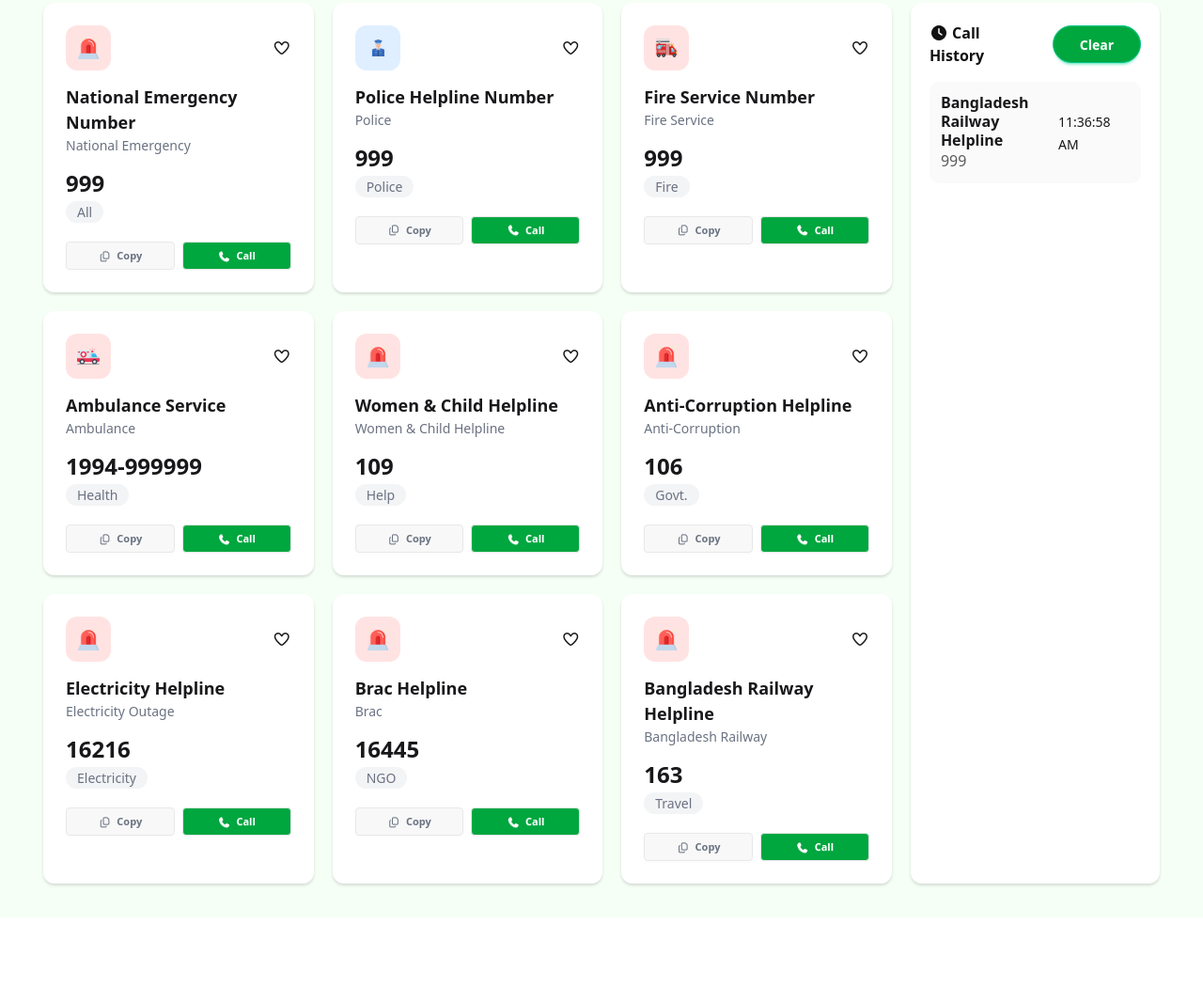
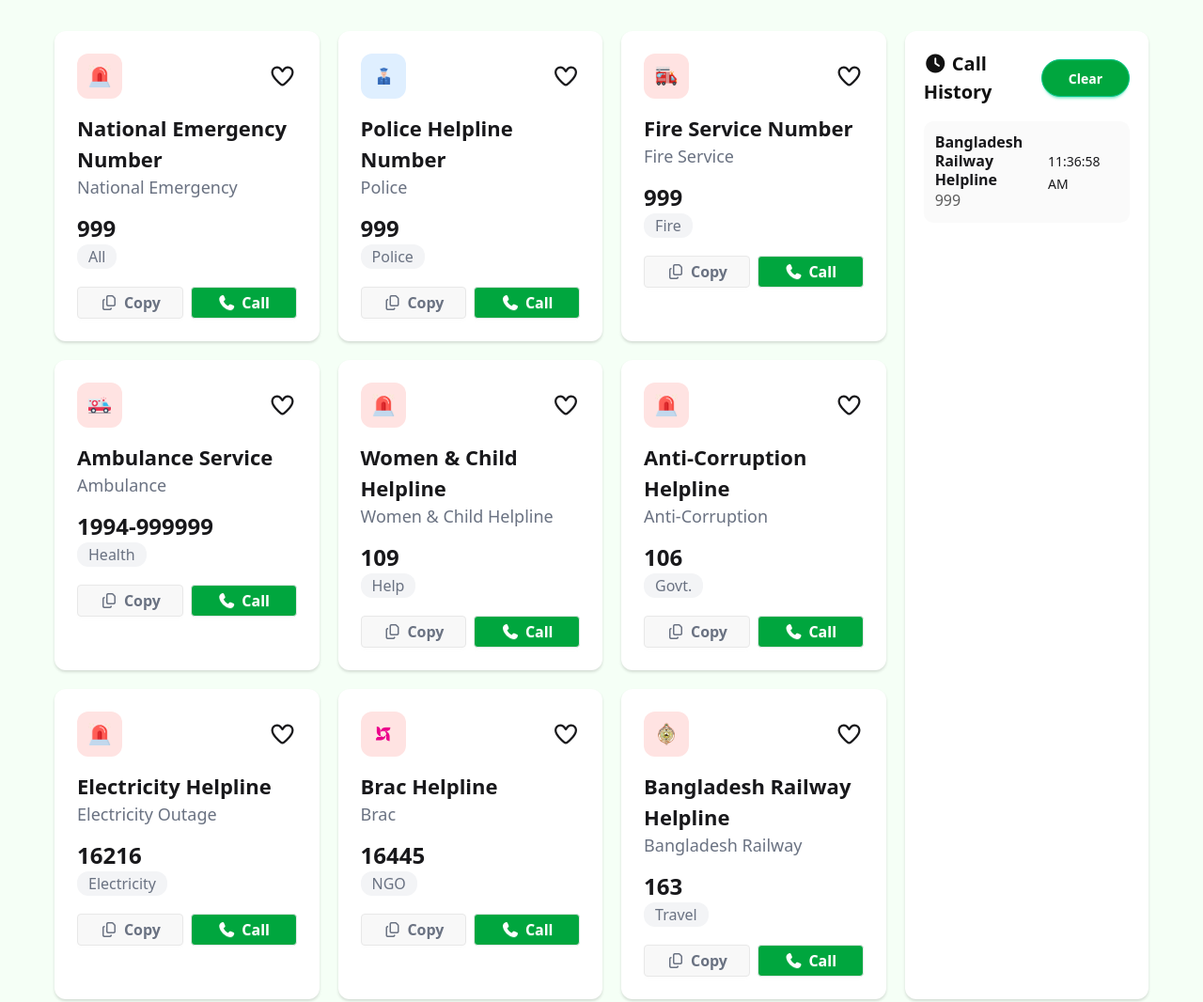
Before and after one commit to gulamrasul23/ph-5-assignment, a plain HTML site: page index.html in a window 1280 px wide. Shown: the part 343-1409 px from the top of the page at 94% size. Before the commit the page ends 1319 px from the top, so only its background shows below. Drawn offline with nearby package versions, Linux system fonts and the light colour scheme.

Commit message:
responsive

```diff
--- a/index.html
+++ b/index.html
@@ -10,7 +10,7 @@
 
 
 </head>
-<body class="max-w-[1440px] mx-auto bg-[#f5fff6]">
+<body class="mx-auto bg-[#f5fff6]">
 
 <!-- header --------------------------------------------- -->
 
@@ -21,14 +21,15 @@
         </div>
         <div class="flex flex-col-reverse md:flex-row md:items-center justify-between gap-2 md:gap-6">
             <div class="flex items-center justify-end md:justify-center gap-3 bg-[#e9ffeb] rounded-3xl px-4 py-2">
-                <p class=" text-black font-bold">0</p>
+                <p id="heart-count" class=" text-black font-bold">0</p>
                 <img class="max-w-[24px]" src="./assets/heart.png" alt="">
             </div>
             <div class="flex items-center justify-end md:justify-center gap-4 bg-[#e9ffeb] rounded-3xl px-4 py-2">
                 <p class=" text-black font-bold ">100</p>
                 <img class="max-w-[24px] " src="./assets/coin.png" alt="">
             </div>
-            <button class="btn btn-success bg-[#00A63E] rounded-3xl text-white px-7">0<span>Copy</span></button>
+            <!-- <button class="btn btn-success bg-[#00A63E] rounded-3xl text-white px-7">0<span>Copy</span></button> -->
+            <p class=" font-semibold text-[14px] py-[10px] bg-[#00A63E] rounded-3xl text-white px-7">0<span class="ml-1"> Copy</span></p>
         </div>
 
     </header>
@@ -39,34 +40,34 @@
         <div class="bg-gradient-to-r from-[#013223] via-[#006747] to-[#013223]   ">
            <div class="py-[21px] px-2">
                 <img class="max-w-[100px] mx-auto"  src="./assets/logo-dark.png" alt="">
-                <h1 class="text-white font-bold text-[32px] text-center">Emergency Service Directory</h1>
-                <p class="text-white text-base text-center">Government Emergency Services at Your Fingertip – A Project by  Government of the People’s Republic of Bangladesh</p>
+                <h1 class="text-white font-bold text-[32px] md:text-[40px] text-center">Emergency Service Directory</h1>
+                <p class="text-white text-base md:text-[20px] text-center">Government Emergency Services at Your Fingertip – A Project by  Government of the People’s Republic of Bangladesh</p>
            </div>
         </div>
 
 <!-- card ---------------------------------------------------------- -->
 
-        <section class=" p-5 md:p-[36px_46px] flex flex-col-reverse md:flex-row justify-between gap-5">
-            <div class="card-container grid md:grid-cols-3 gap-5 md:w-[76%] ">
+        <section class=" p-5 md:p-[48px_58px] flex flex-col-reverse md:flex-row justify-between gap-5">
+            <div id="card-container" class=" grid md:grid-cols-3 gap-5 md:w-[76%] ">
                 <div class=" card   bg-white rounded-xl p-[24px] shadow-[0px_2px_3px_0px]/15">
                 <div class="flex justify-between items-center">
                     <div class="  bg-[#FFE3E2] rounded-xl p-3 w-[48px]">
                         <img class=" max-w-full" src="./assets/emergency.png" alt="">
                     </div>
-                    <i class="heart fa-regular fa-heart"></i>
+                    <i class="heart fa-regular fa-heart text-[24px] cursor-pointer"></i>
                 </div>
                 <div class="my-[15px_12px]">
-                    <h1 class=" title-name font-bold text-[18px]">National Emergency Number</h1>
-                    <p class="text-[14px] text-gray-500">National Emergency</p>
+                    <h1 class=" title-name font-bold text-[22px]">National Emergency Number</h1>
+                    <p class="text-[18px] text-gray-500">National Emergency</p>
                 </div>
                 <div class="mb-5">
                     <h1 class="call-number font-bold text-[24px]">999</h1>
-                    <span class="text-[14px] text-gray-500 bg-gray-100 rounded-xl px-3 py-[2px]">All</span>
+                    <span class="text-[16px] text-gray-500 bg-gray-100 rounded-xl px-3 py-[2px]">All</span>
 
                 </div>
                 <div class="flex justify-between  gap-2">
-                     <button class=" copy-button btn btn-xs w-[calc(50%-4px)] text-gray-500 py-[14px]"><i class="fa-regular fa-copy"></i>Copy</button>
-                    <button class=" call-button btn btn-xs w-[calc(50%-4px)] bg-[#00A63E] text-white py-[14px]"><i class="fa-solid fa-phone"></i>Call</button>
+                     <button class=" copy-button btn btn-xs w-[calc(50%-4px)] text-gray-500 py-[16px] text-[16px]"><i class="fa-regular fa-copy"></i>Copy</button>
+                    <button class=" call-button btn btn-xs w-[calc(50%-4px)] bg-[#00A63E] text-white py-[16px] text-[16px]"><i class="fa-solid fa-phone"></i>Call</button>
 
                 </div>
                 </div>
@@ -75,19 +76,19 @@
                     <div class="  bg-[#DFEFFF] rounded-xl p-3 w-[48px]">
                         <img class=" max-w-full" src="./assets/police.png" alt="">
                     </div>
-                    <i class="heart fa-regular fa-heart"></i>
+                    <i class="heart fa-regular fa-heart text-[24px] cursor-pointer"></i>
                 </div>
                 <div class="my-[15px_12px]">
-                    <h1 class=" title-name font-bold text-[18px]">Police Helpline Number</h1>
-                    <p class="text-[14px] text-gray-500">Police</p>
+                    <h1 class=" title-name font-bold text-[22px]">Police Helpline Number</h1>
+                    <p class="text-[18px] text-gray-500">Police</p>
                 </div>
                 <div class="mb-5">
                     <h1 class="call-number font-bold text-[24px]">999</h1>
-                    <span class="text-[14px] text-gray-500 bg-gray-100 rounded-xl px-3 py-[2px]">Police</span>
+                    <span class="text-[16px] text-gray-500 bg-gray-100 rounded-xl px-3 py-[2px]">Police</span>
                 </div>
                 <div class="flex justify-between  gap-2">
-                     <button class=" copy-button btn btn-xs w-[calc(50%-4px)] text-gray-500 py-[14px]"><i class="fa-regular fa-copy"></i>Copy</button>
-                    <button class=" call-button btn btn-xs w-[calc(50%-4px)] bg-[#00A63E] text-white py-[14px]"><i class="fa-solid fa-phone"></i>Call</button>
+                     <button class=" copy-button btn btn-xs w-[calc(50%-4px)] text-gray-500 py-[16px] text-[16px]"><i class="fa-regular fa-copy"></i>Copy</button>
+                    <button class=" call-button btn btn-xs w-[calc(50%-4px)] bg-[#00A63E] text-white py-[16px] text-[16px]"><i class="fa-solid fa-phone"></i>Call</button>
 
                 </div>
                 </div>
@@ -96,19 +97,19 @@
                     <div class="  bg-[#FFE3E2] rounded-xl p-3 w-[48px]">
                         <img class=" max-w-full" src="./assets/fire-service.png" alt="">
                     </div>
-                    <i class="heart fa-regular fa-heart"></i>
+                    <i class="heart fa-regular fa-heart text-[24px] cursor-pointer"></i>
                 </div>
                 <div class="my-[15px_12px]">
-                    <h1 class=" title-name font-bold text-[18px]">Fire Service Number</h1>
-                    <p class="text-[14px] text-gray-500">Fire Service</p>
+                    <h1 class=" title-name font-bold text-[22px]">Fire Service Number</h1>
+                    <p class="text-[18px] text-gray-500">Fire Service</p>
                 </div>
                 <div class="mb-5">
                     <h1 class="call-number font-bold text-[24px]">999</h1>
-                    <span class="text-[14px] text-gray-500 bg-gray-100 rounded-xl px-3 py-[2px]">Fire</span>
+                    <span class="text-[16px] text-gray-500 bg-gray-100 rounded-xl px-3 py-[2px]">Fire</span>
                 </div>
                 <div class="flex justify-between  gap-2">
-                     <button class=" copy-button btn btn-xs w-[calc(50%-4px)] text-gray-500 py-[14px]"><i class="fa-regular fa-copy"></i>Copy</button>
-                    <button class=" call-button btn btn-xs w-[calc(50%-4px)] bg-[#00A63E] text-white py-[14px]"><i class="fa-solid fa-phone"></i>Call</button>
+                     <button class=" copy-button btn btn-xs w-[calc(50%-4px)] text-gray-500 py-[16px] text-[16px]"><i class="fa-regular fa-copy"></i>Copy</button>
+                    <button class=" call-button btn btn-xs w-[calc(50%-4px)] bg-[#00A63E] text-white py-[16px] text-[16px]"><i class="fa-solid fa-phone"></i>Call</button>
 
                 </div>
                 </div>
@@ -117,19 +118,19 @@
                     <div class="  bg-[#FFE3E2] rounded-xl p-3 w-[48px]">
                         <img class=" max-w-full" src="./assets/ambulance.png" alt="">
                     </div>
-                    <i class="heart fa-regular fa-heart"></i>
+                    <i class="heart fa-regular fa-heart text-[24px] cursor-pointer"></i>
                 </div>
                 <div class="my-[15px_12px]">
-                    <h1 class=" title-name font-bold text-[18px]">Ambulance Service</h1>
-                    <p class="text-[14px] text-gray-500">Ambulance</p>
+                    <h1 class=" title-name font-bold text-[22px]">Ambulance Service</h1>
+                    <p class="text-[18px] text-gray-500">Ambulance</p>
                 </div>
                 <div class="mb-5">
                     <h1 class="call-number font-bold text-[24px]">1994-999999</h1>
-                    <span class="text-[14px] text-gray-500 bg-gray-100 rounded-xl px-3 py-[2px]">Health</span>
+                    <span class="text-[16px] text-gray-500 bg-gray-100 rounded-xl px-3 py-[2px]">Health</span>
                 </div>
                 <div class="flex justify-between  gap-2">
-                     <button class=" copy-button btn btn-xs w-[calc(50%-4px)] text-gray-500 py-[14px]"><i class="fa-regular fa-copy"></i>Copy</button>
-                    <button class=" call-button btn btn-xs w-[calc(50%-4px)] bg-[#00A63E] text-white py-[14px]"><i class="fa-solid fa-phone"></i>Call</button>
+                     <button class=" copy-button btn btn-xs w-[calc(50%-4px)] text-gray-500 py-[16px] text-[16px]"><i class="fa-regular fa-copy"></i>Copy</button>
+                    <button class=" call-button btn btn-xs w-[calc(50%-4px)] bg-[#00A63E] text-white py-[16px] text-[16px]"><i class="fa-solid fa-phone"></i>Call</button>
 
                 </div>
                 </div>
@@ -138,19 +139,19 @@
                     <div class="  bg-[#FFE3E2] rounded-xl p-3 w-[48px]">
                         <img class=" max-w-full" src="./assets/emergency.png" alt="">
                     </div>
-                    <i class="heart fa-regular fa-heart"></i>
+                    <i class="heart fa-regular fa-heart text-[24px] cursor-pointer"></i>
                 </div>
                 <div class="my-[15px_12px]">
-                    <h1 class=" title-name font-bold text-[18px]">Women & Child Helpline</h1>
-                    <p class="text-[14px] text-gray-500">Women & Child Helpline</p>
+                    <h1 class=" title-name font-bold text-[22px]">Women & Child Helpline</h1>
+                    <p class="text-[18px] text-gray-500">Women & Child Helpline</p>
                 </div>
                 <div class="mb-5">
                     <h1 class="call-number font-bold text-[24px]">109</h1>
-                    <span class="text-[14px] text-gray-500 bg-gray-100 rounded-xl px-3 py-[2px]">Help</span>
+                    <span class="text-[16px] text-gray-500 bg-gray-100 rounded-xl px-3 py-[2px]">Help</span>
                 </div>
                 <div class="flex justify-between  gap-2">
-                     <button class=" copy-button btn btn-xs w-[calc(50%-4px)] text-gray-500 py-[14px]"><i class="fa-regular fa-copy"></i>Copy</button>
-                    <button class=" call-button btn btn-xs w-[calc(50%-4px)] bg-[#00A63E] text-white py-[14px]"><i class="fa-solid fa-phone"></i>Call</button>
+                     <button class=" copy-button btn btn-xs w-[calc(50%-4px)] text-gray-500 py-[16px] text-[16px]"><i class="fa-regular fa-copy"></i>Copy</button>
+                    <button class=" call-button btn btn-xs w-[calc(50%-4px)] bg-[#00A63E] text-white py-[16px] text-[16px]"><i class="fa-solid fa-phone"></i>Call</button>
 
                 </div>
                 </div>
@@ -159,19 +160,19 @@
                     <div class="  bg-[#FFE3E2] rounded-xl p-3 w-[48px]">
                         <img class=" max-w-full" src="./assets/emergency.png" alt="">
                     </div>
-                    <i class="heart fa-regular fa-heart"></i>
+                    <i class="heart fa-regular fa-heart text-[24px] cursor-pointer"></i>
                 </div>
                 <div class="my-[15px_12px]">
-                    <h1 class=" title-name font-bold text-[18px]">Anti-Corruption Helpline</h1>
-                    <p class="text-[14px] text-gray-500">Anti-Corruption</p>
+                    <h1 class=" title-name font-bold text-[22px]">Anti-Corruption Helpline</h1>
+                    <p class="text-[18px] text-gray-500">Anti-Corruption</p>
                 </div>
                 <div class="mb-5">
                     <h1 class="call-number font-bold text-[24px]">106</h1>
-                    <span class="text-[14px] text-gray-500 bg-gray-100 rounded-xl px-3 py-[2px]">Govt.</span>
+                    <span class="text-[16px] text-gray-500 bg-gray-100 rounded-xl px-3 py-[2px]">Govt.</span>
                 </div>
                 <div class="flex justify-between  gap-2">
-                    <button class=" copy-button btn btn-xs w-[calc(50%-4px)] text-gray-500 py-[14px]"><i class="fa-regular fa-copy"></i>Copy</button>
-                    <button class=" call-button btn btn-xs w-[calc(50%-4px)] bg-[#00A63E] text-white py-[14px]"><i class="fa-solid fa-phone"></i>Call</button>
+                    <button class=" copy-button btn btn-xs w-[calc(50%-4px)] text-gray-500 py-[16px] text-[16px]"><i class="fa-regular fa-copy"></i>Copy</button>
+                    <button class=" call-button btn btn-xs w-[calc(50%-4px)] bg-[#00A63E] text-white py-[16px] text-[16px]"><i class="fa-solid fa-phone"></i>Call</button>
 
                 </div>
                 </div>
@@ -180,61 +181,61 @@
                     <div class="  bg-[#FFE3E2] rounded-xl p-3 w-[48px]">
                         <img class=" max-w-full" src="./assets/emergency.png" alt="">
                     </div>
-                    <i class="heart fa-regular fa-heart"></i>
+                    <i class="heart fa-regular fa-heart text-[24px] cursor-pointer"></i>
                 </div>
                 <div class="my-[15px_12px]">
-                    <h1 class=" title-name font-bold text-[18px]">Electricity Helpline</h1>
-                    <p class="text-[14px] text-gray-500">Electricity Outage</p>
+                    <h1 class=" title-name font-bold text-[22px]">Electricity Helpline</h1>
+                    <p class="text-[18px] text-gray-500">Electricity Outage</p>
                 </div>
                 <div class="mb-5">
                     <h1 class="call-number font-bold text-[24px]">16216</h1>
-                    <span class="text-[14px] text-gray-500 bg-gray-100 rounded-xl px-3 py-[2px]">Electricity</span>
+                    <span class="text-[16px] text-gray-500 bg-gray-100 rounded-xl px-3 py-[2px]">Electricity</span>
                 </div>
                 <div class="flex justify-between  gap-2">
-                     <button class=" copy-button btn btn-xs w-[calc(50%-4px)] text-gray-500 py-[14px]"><i class="fa-regular fa-copy"></i>Copy</button>
-                    <button class=" call-button btn btn-xs w-[calc(50%-4px)] bg-[#00A63E] text-white py-[14px]"><i class="fa-solid fa-phone"></i>Call</button>
+                     <button class=" copy-button btn btn-xs w-[calc(50%-4px)] text-gray-500 py-[16px] text-[16px]"><i class="fa-regular fa-copy"></i>Copy</button>
+                    <button class=" call-button btn btn-xs w-[calc(50%-4px)] bg-[#00A63E] text-white py-[16px] text-[16px]"><i class="fa-solid fa-phone"></i>Call</button>
 
                 </div>
                 </div>
                 <div class=" card   bg-white rounded-xl p-[24px] shadow-[0px_2px_3px_0px]/15">
                 <div class="flex justify-between items-center">
                     <div class="  bg-[#FFE3E2] rounded-xl p-3 w-[48px]">
-                        <img class=" max-w-full" src="./assets/emergency.png" alt="">
+                        <img class=" max-w-full" src="./assets/brac.png" alt="">
                     </div>
-                    <i class="heart fa-regular fa-heart"></i>
+                    <i class="heart fa-regular fa-heart text-[24px] cursor-pointer"></i>
                 </div>
                 <div class="my-[15px_12px]">
-                    <h1 class=" title-name font-bold text-[18px]">Brac Helpline</h1>
-                    <p class="text-[14px] text-gray-500">Brac</p>
+                    <h1 class=" title-name font-bold text-[22px]">Brac Helpline</h1>
+                    <p class="text-[18px] text-gray-500">Brac</p>
                 </div>
                 <div class="mb-5">
                     <h1 class="call-number font-bold text-[24px]">16445</h1>
-                   <span class="text-[14px] text-gray-500 bg-gray-100 rounded-xl px-3 py-[2px]">NGO</span>
+                   <span class="text-[16px] text-gray-500 bg-gray-100 rounded-xl px-3 py-[2px]">NGO</span>
                 </div>
                 <div class="flex justify-between  gap-2">
-                     <button class=" copy-button btn btn-xs w-[calc(50%-4px)] text-gray-500 py-[14px]"><i class="fa-regular fa-copy"></i>Copy</button>
-                    <button class=" call-button btn btn-xs w-[calc(50%-4px)] bg-[#00A63E] text-white py-[14px]"><i class="fa-solid fa-phone"></i>Call</button>
+                     <button class=" copy-button btn btn-xs w-[calc(50%-4px)] text-gray-500 py-[16px] text-[16px]"><i class="fa-regular fa-copy"></i>Copy</button>
+                    <button class=" call-button btn btn-xs w-[calc(50%-4px)] bg-[#00A63E] text-white py-[16px] text-[16px]"><i class="fa-solid fa-phone"></i>Call</button>
 
                 </div>
                 </div>
                 <div class=" card   bg-white rounded-xl p-[24px] shadow-[0px_2px_3px_0px]/15">
                 <div class="flex justify-between items-center">
                     <div class="  bg-[#FFE3E2] rounded-xl p-3 w-[48px]">
-                        <img class=" max-w-full" src="./assets/emergency.png" alt="">
+                        <img class=" max-w-full" src="./assets/Bangladesh-Railway.png" alt="">
                     </div>
-                    <i class="heart fa-regular fa-heart"></i>
+                    <i class="heart fa-regular fa-heart text-[24px] cursor-pointer"></i>
                 </div>
                 <div class="my-[15px_12px]">
-                    <h1 class=" title-name font-bold text-[18px]">Bangladesh Railway Helpline</h1>
-                    <p class="text-[14px] text-gray-500">Bangladesh Railway</p>
+                    <h1 class=" title-name font-bold text-[22px]">Bangladesh Railway Helpline</h1>
+                    <p class="text-[18px] text-gray-500">Bangladesh Railway</p>
                 </div>
                 <div class="mb-5">
                     <h1 class="call-number font-bold text-[24px]">163</h1>
-                    <span class="text-[14px] text-gray-500 bg-gray-100 rounded-xl px-3 py-[2px]">Travel</span>
+                    <span class="text-[16px] text-gray-500 bg-gray-100 rounded-xl px-3 py-[2px]">Travel</span>
                 </div>
                 <div class="flex justify-between  gap-2">
-                    <button class=" copy-button btn btn-xs w-[calc(50%-4px)] text-gray-500 py-[14px]"><i class="fa-regular fa-copy"></i>Copy</button>
-                    <button class=" call-button btn btn-xs w-[calc(50%-4px)] bg-[#00A63E] text-white py-[14px]"><i class="fa-solid fa-phone"></i>Call</button>
+                    <button class=" copy-button btn btn-xs w-[calc(50%-4px)] text-gray-500 py-[16px] text-[16px]"><i class="fa-regular fa-copy"></i>Copy</button>
+                    <button class=" call-button btn btn-xs w-[calc(50%-4px)] bg-[#00A63E] text-white py-[16px] text-[16px]"><i class="fa-solid fa-phone"></i>Call</button>
 
                 </div>
                 </div>
@@ -247,7 +248,7 @@
             <div class="flex-1">
                 <div class=" card   bg-white rounded-xl p-[20px] shadow-[0px_2px_3px_0px]/15 h-full">
                 <div class="flex justify-between items-center gap-4 mb-2">
-                    <p class="font-bold text-[#111111] "><i class="fa-solid fa-clock"></i> Call History</p>
+                    <p class="font-bold text-[20px] text-[#111111] "><i class="fa-solid fa-clock"></i> Call History</p>
                     <button class="btn btn-success bg-[#00A63E] rounded-3xl text-white px-7">Clear</button>
                 </div>
 
@@ -265,5 +266,7 @@
             </div>
         </section>
     </main>
+
+    <script src="./index.js"></script>
 </body>
 </html>
```
Also changed, not shown: index.js (added, +8 -0 lines).
